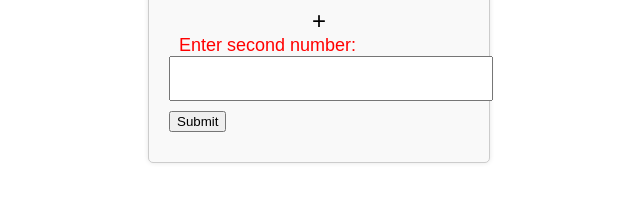
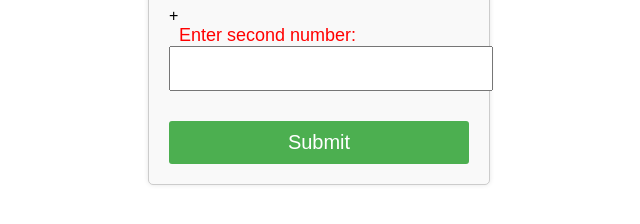
Before and after one commit to s-m-john/homework1, a website: page index.html in a window 1280 px wide. Shown: the part 220-444 px from the top of the page, without its empty margins (321-961 px from the left). Drawn offline with Linux system fonts and the light colour scheme.

Commit message:
Fixed Submit button to be green and centered

```diff
--- a/index.html
+++ b/index.html
@@ -18,8 +18,10 @@
     <label for="num2">Enter second number:</label>
     <input type="text" id="num2" class="input-field">
 
-    <button onclick="calculateSum()" class="calculate-btn">Submit</button>
-
+    <!-- <button onclick="calculateSum()" class="calculate-btn">Submit</button> -->
+    <div class="submit-btn-container">
+        <button class="submit-btn" onclick="calculateSum()">Submit</button>
+      </div>
     <div class="result" id="result"></div>
   </div>
 
--- a/styles.css
+++ b/styles.css
@@ -38,19 +38,10 @@ body {
     color: #fff;
     font-size: 20px; /* Increase the font size for the button */
     cursor: pointer;
-    margin-top: 10px; /* Add margin at the top to separate from the labels */
+    margin-top: 20px; /* Add margin at the top for spacing */
   }
 
-  /* Style the plus sign */
-  .plus-sign {
-    font-size: 24px; /* Increase the font size for the plus sign */
+  /* Center the "Submit" button */
+  .calculator-container .submit-btn {
     text-align: center;
   }
-
-  /* Style the result display area */
-  .result {
-    font-size: 24px; /* Increase the font size for the result */
-    font-weight: bold;
-    margin-top: 10px;
-    text-align: right; /* Right-align the text in the result area */
-  }
```
